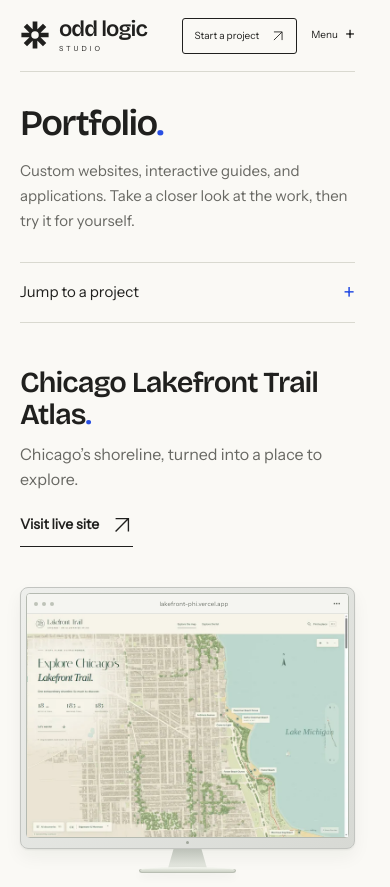
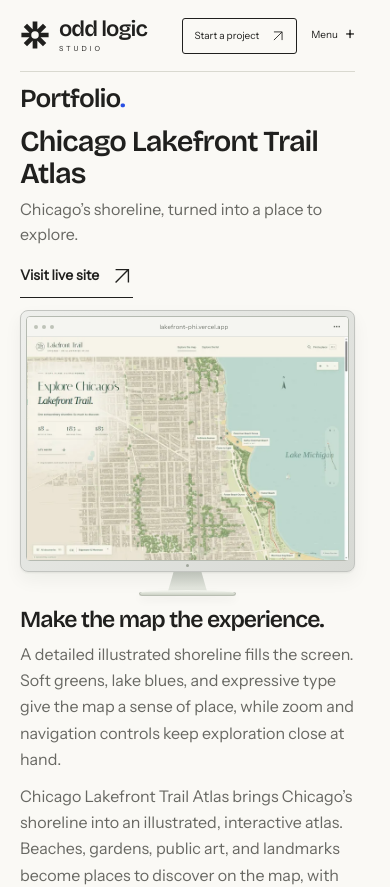
Before and after one commit to sirob511/studio, a Next.js app: page /work in a window 390 px wide. Shown: the top 887 px of the page. Built offline with nearby package versions, Linux system fonts and the light colour scheme.

Commit message:
Tighten portfolio layout and soften preview entrances

```diff
--- a/app/work/page.tsx
+++ b/app/work/page.tsx
@@ -1,7 +1,6 @@
 import type { Metadata } from 'next';
 import { projects } from '@/lib/projects';
 import { Arrow, ProjectPreview } from '@/components/studio/shared';
-import { Clip } from '@/components/studio/interactive';
 import { HomeMotion } from '@/components/studio/home-motion';
 import { PageClosing } from '@/components/studio/page-closing';
 import './portfolio.css';
@@ -12,46 +11,24 @@ export const metadata: Metadata = {
   alternates: { canonical: '/work' },
 };
 
-function ProjectLinks() {
-  return (
-    <ul>
-      {projects.map(project => (
-        <li key={project.slug}>
-          <a href={`#${project.slug}`} data-event="portfolio_project_open" data-project={project.slug}>{project.name}</a>
-        </li>
-      ))}
-    </ul>
-  );
-}
-
 export default function Portfolio() {
   return (
     <main id="main" className="portfolio-page">
-      <HomeMotion rootSelector=".portfolio-page" />
+      <HomeMotion rootSelector=".portfolio-page" revealAhead={160} />
       <div className="wrap">
-        <section className="page-heading">
+        <header className="portfolio-toolbar">
           <h1>Portfolio<span className="blue">.</span></h1>
-          <p>Custom websites, interactive guides, and applications. Take a closer look at the work, then try it for yourself.</p>
-        </section>
-
-        <nav className="portfolio-jump portfolio-jump-desktop" aria-label="Jump to a project">
-          <p>Jump to a project</p>
-          <ProjectLinks />
-        </nav>
-        <details className="portfolio-jump portfolio-jump-mobile">
-          <summary>Jump to a project<span aria-hidden="true">+</span></summary>
-          <nav aria-label="Jump to a project"><ProjectLinks /></nav>
-        </details>
+        </header>
 
         {projects.map((project, index) => {
           const isProduct = ['buildplane', 'xray'].includes(project.asset);
 
           return (
             <section className="portfolio-project" id={project.slug} aria-labelledby={`${project.slug}-title`} key={project.slug}>
-              <header className="case-heading case-heading--compact" data-home-reveal>
-                <h2 id={`${project.slug}-title`} data-portfolio-project={project.slug}>{project.name}<span className="blue">.</span></h2>
-                <div className="case-heading-bottom">
-                  <p>{project.short}</p>
+              <header className="case-heading case-heading--compact">
+                <h2 id={`${project.slug}-title`} data-portfolio-project={project.slug}>{project.name}</h2>
+                <p className="portfolio-project-lede">{project.short}</p>
+                <div className="portfolio-project-links">
                   <a className="text-link" href={project.url} target="_blank" rel="noopener noreferrer" data-event="outbound_portfolio" data-project={project.slug}>
                     {project.liveLabel || 'Visit live site'}<Arrow diagonal />
                   </a>
@@ -63,20 +40,21 @@ export default function Portfolio() {
                 </div>
               </header>
 
-              <div className="case-details case-showcase" data-home-reveal>
+              <div className="case-details case-showcase">
                 <div className="case-view">
-                  <div className="detail-image case-media-stage">
-                    <ProjectPreview project={project} variant={isProduct ? 'product' : 'desktop'} priority={index === 0} sizes="(max-width: 650px) calc(100vw - 80px), (max-width: 1100px) 52vw, 560px" />
+                  <div className="detail-image case-media-stage" data-home-reveal>
+                    <ProjectPreview project={project} variant={isProduct ? 'product' : 'desktop'} priority={index === 0} sizes="(max-width: 650px) calc(100vw - 40px), (max-width: 1100px) 52vw, 560px" />
                   </div>
                   <div className="annotation">
                     <h3>{project.decisions[0].title}</h3>
                     <p>{project.decisions[0].text}</p>
+                    <p className="portfolio-project-context">{project.intro}</p>
                   </div>
                 </div>
 
                 <div className="case-view case-view-mobile">
-                  <div className="mobile-image case-media-stage">
-                    <ProjectPreview project={project} variant="mobile" />
+                  <div className="mobile-image case-media-stage" data-home-reveal>
+                    <ProjectPreview project={project} variant="mobile" priority={index === 0} />
                   </div>
                   <div className="annotation">
                     <h3>{project.decisions[1].title}</h3>
@@ -84,14 +62,6 @@ export default function Portfolio() {
                   </div>
                 </div>
               </div>
-
-              <p className="portfolio-project-context">{project.intro}</p>
-
-              {project.clip && (
-                <div className="portfolio-project-motion">
-                  <Clip name={project.clip} poster={`/images/${project.asset}-product.webp`} />
-                </div>
-              )}
             </section>
           );
         })}
--- a/app/work/portfolio.css
+++ b/app/work/portfolio.css
@@ -1,171 +1,133 @@
-.portfolio-page .page-heading {
-  padding-bottom: 28px;
+.portfolio-toolbar {
+  padding-block: 16px;
 }
 
-.portfolio-jump {
-  padding-bottom: 32px;
-  border-bottom: 1px solid var(--line);
-}
-
-.portfolio-jump > p {
-  margin-bottom: 12px;
-  color: var(--muted);
-  font-size: 14px;
-}
-
-.portfolio-jump ul {
-  display: flex;
-  flex-wrap: wrap;
-  gap: 6px 24px;
-  list-style: none;
-  padding: 0;
+.portfolio-toolbar h1 {
   margin: 0;
-}
-
-.portfolio-jump a {
-  display: inline-block;
-  padding-block: 7px;
-  color: var(--blue);
-  font-size: 15px;
-  text-underline-offset: 5px;
-}
-
-.portfolio-jump a:hover {
-  text-decoration: underline;
-}
-
-.portfolio-jump a:focus-visible,
-.portfolio-jump summary:focus-visible {
-  outline: 2px solid var(--blue);
-  outline-offset: 4px;
-}
-
-.portfolio-jump-mobile {
-  display: none;
+  font-size: 30px;
+  line-height: 1.15;
+  letter-spacing: -.04em;
 }
 
 .portfolio-project {
-  padding-block: 48px;
+  padding-block: 24px;
+}
+
+.portfolio-toolbar + .portfolio-project {
+  padding-top: 0;
 }
 
 .portfolio-project + .portfolio-project {
   border-top: 1px solid var(--line);
 }
 
+.portfolio-project .case-heading {
+  display: grid;
+  grid-template-columns: minmax(0, 1fr) auto;
+  align-items: center;
+  gap: 6px 24px;
+  padding: 0 0 8px;
+}
+
 .portfolio-project .case-heading h2 {
-  margin: 0 0 10px;
+  grid-column: 1;
+  margin: 0;
   font-size: clamp(28px, 2.8vw, 38px);
   line-height: 1.12;
   letter-spacing: -.035em;
 }
 
-.portfolio-project .case-heading-bottom > p {
+.portfolio-project-lede {
+  grid-column: 1;
+  margin: 0;
   font-size: 16px;
+  color: var(--muted);
 }
 
-.portfolio-project .case-heading-bottom a {
+.portfolio-project-links {
+  grid-column: 2;
+  grid-row: 1 / span 2;
+  display: flex;
+  flex-wrap: wrap;
+  align-items: center;
+  gap: 8px 24px;
+}
+
+.portfolio-project .portfolio-project-links a {
   min-height: 44px;
   font-size: 14px;
 }
 
+.portfolio-project .case-showcase .case-media-stage {
+  padding-block: 8px;
+}
+
+.portfolio-project .annotation {
+  padding-top: 8px;
+}
+
 .portfolio-project .annotation h3 {
-  margin: 0 0 10px;
+  margin: 0 0 8px;
   font-size: 23px;
 }
 
 .portfolio-project .annotation p,
 .portfolio-project-context {
   font-size: 16px;
-  line-height: 1.7;
+  line-height: 1.65;
 }
 
-.portfolio-project-context {
-  max-width: 820px;
-  margin-top: 28px;
+.portfolio-project .annotation .portfolio-project-context {
+  margin-top: 10px;
   color: var(--muted);
 }
 
-.portfolio-project-motion {
-  max-width: 720px;
-  margin-top: 32px;
-}
-
 .portfolio-page .studio-closing {
-  margin-top: 12px;
+  margin-top: 0;
 }
 
 @media (max-width: 650px) {
-  .portfolio-jump-desktop {
-    display: none;
+  .portfolio-toolbar {
+    padding-block: 12px;
   }
 
-  .portfolio-jump-mobile {
-    display: block;
-    padding-bottom: 0;
-    border-top: 1px solid var(--line);
-  }
-
-  .portfolio-jump-mobile summary {
-    display: flex;
-    align-items: center;
-    justify-content: space-between;
-    gap: 20px;
-    min-height: 52px;
-    padding-block: 12px;
-    list-style: none;
-    cursor: pointer;
-    font-size: 15px;
-  }
-
-  .portfolio-jump-mobile summary::-webkit-details-marker {
-    display: none;
-  }
-
-  .portfolio-jump-mobile summary span {
-    font-size: 22px;
-    color: var(--blue);
-  }
-
-  .portfolio-jump-mobile[open] summary span {
-    transform: rotate(45deg);
-  }
-
-  .portfolio-jump ul {
-    display: grid;
-    gap: 0;
-    padding-bottom: 16px;
-  }
-
-  .portfolio-jump a {
-    display: block;
-    padding-block: 10px;
-    font-size: 15px;
-    min-height: 44px;
+  .portfolio-toolbar h1 {
+    font-size: 26px;
   }
 
   .portfolio-project {
-    padding-block: 32px;
+    padding-block: 20px;
+  }
+
+  .portfolio-project .case-heading {
+    grid-template-columns: minmax(0, 1fr);
+  }
+
+  .portfolio-project-links {
+    grid-column: 1;
+    grid-row: 3;
   }
 
   .portfolio-project .case-heading h2 {
     font-size: 29px;
   }
 
-  .portfolio-project-context {
-    margin-top: 24px;
+  .portfolio-project .case-showcase {
+    gap: 20px;
   }
 
   .portfolio-project .case-showcase .case-media-stage {
-    padding-inline: 0;
+    padding: 4px 0;
   }
 }
 
 @media (prefers-reduced-motion: no-preference) {
   .portfolio-page [data-home-reveal] {
-    transition: opacity .45s ease, transform .45s cubic-bezier(.2,.65,.25,1);
+    transition: opacity .6s ease-out, transform .6s cubic-bezier(.16,1,.3,1);
   }
   .portfolio-page [data-reveal-state="waiting"] {
-    transform: translateY(12px);
+    opacity: .7;
+    transform: translateY(8px);
   }
 }
 
--- a/components/studio/home-motion.tsx
+++ b/components/studio/home-motion.tsx
@@ -2,7 +2,7 @@
 import {useEffect} from 'react';
 
 /** Content stays visible without JavaScript; only offscreen sections get an entrance. */
-export function HomeMotion({rootSelector = '.home-page'}: {rootSelector?: string}) {
+export function HomeMotion({rootSelector = '.home-page', revealAhead = 0}: {rootSelector?: string; revealAhead?: number}) {
   useEffect(() => {
     const root = document.querySelector(rootSelector);
     const preference = window.matchMedia('(prefers-reduced-motion: reduce)');
@@ -15,9 +15,9 @@ export function HomeMotion({rootSelector = '.home-page'}: {rootSelector?: string
           observer.unobserve(entry.target);
         }
       });
-    }, {threshold: 0.08});
+    }, {threshold: revealAhead > 0 ? 0 : 0.08, rootMargin: `0px 0px ${revealAhead}px 0px`});
     elements.forEach(element => {
-      if (element.getBoundingClientRect().top >= window.innerHeight) {
+      if (element.getBoundingClientRect().top >= window.innerHeight + revealAhead) {
         element.dataset.revealState = 'waiting';
         observer.observe(element);
       }
@@ -41,6 +41,6 @@ export function HomeMotion({rootSelector = '.home-page'}: {rootSelector?: string
       root.removeEventListener('focusin', revealFocused);
       preference.removeEventListener('change', revealAll);
     };
-  }, [rootSelector]);
+  }, [rootSelector, revealAhead]);
   return null;
 }
```
Also changed, not shown: verification.json (+25 -0 lines), 1 other file (tests, documents, lock files or other folders).
